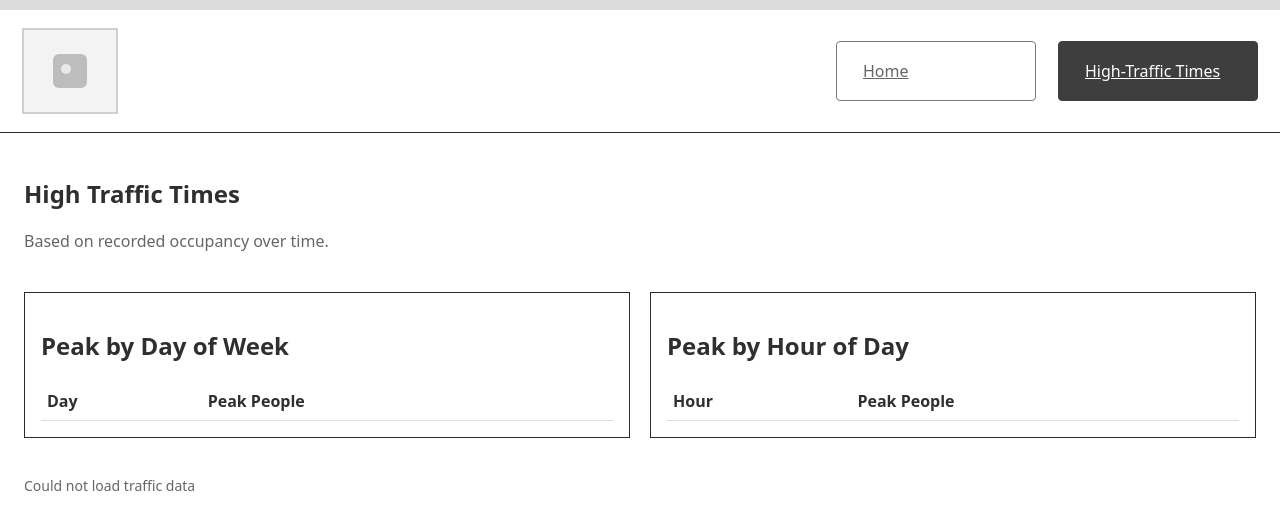
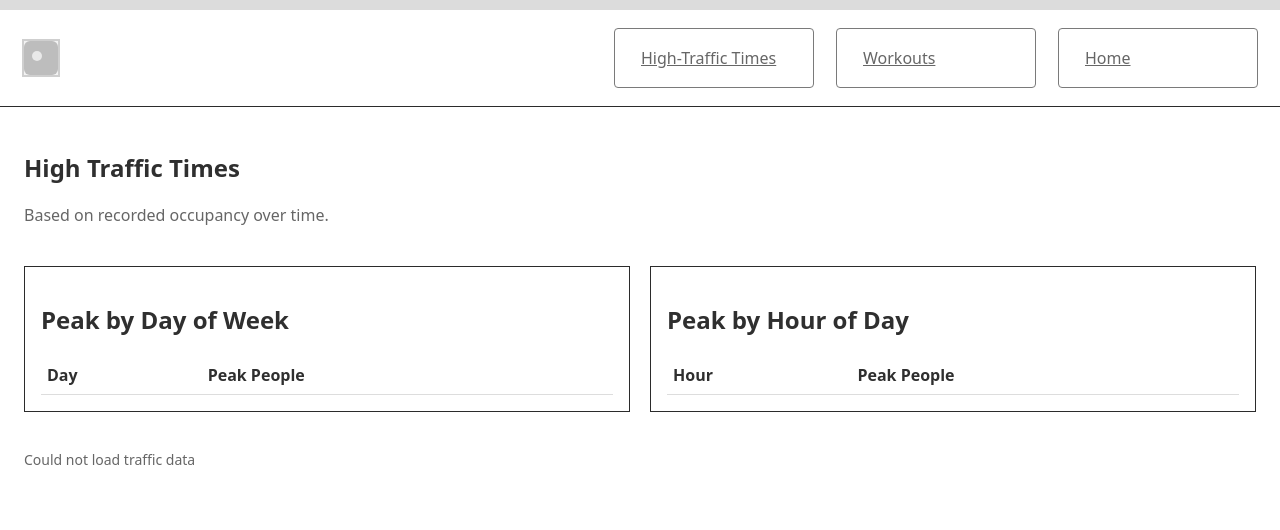
Before and after one commit to MckayHinds/GymOccupancyTracker, a plain HTML site: page GymCounterWeb/wwwroot/high-traffic.html in a window 1280 px wide. Drawn offline with Linux system fonts and the light colour scheme; no server answers.

Commit message:
Updated files for front end

```diff
--- a/GymCounterWeb/wwwroot/high-traffic.html
+++ b/GymCounterWeb/wwwroot/high-traffic.html
@@ -17,9 +17,17 @@
       </div>
 
       <div class="nav-actions">
-        <a class="nav-btn nav-outline" href="/">Home</a>
-        <a class="nav-btn nav-dark" href="/high-traffic.html">High-Traffic Times</a>
-      </div>
+        <a class="nav-btn nav-outline" href="/high-traffic.html">
+    High-Traffic Times
+  </a>
+
+  <a class="nav-btn nav-outline" href="/workouts.html">
+    Workouts
+  </a>
+
+  <a class="nav-btn nav-outline" href="/index.html">
+    Home
+  </a>
     </header>
 
     <main class="main">
--- a/GymCounterWeb/wwwroot/styles.css
+++ b/GymCounterWeb/wwwroot/styles.css
@@ -33,8 +33,8 @@ body{
 }
 
 .logo-box{
-  width: 96px;
-  height: 86px;
+  width: auto;
+  height: auto;
   border: 2px solid #cfcfcf;
   background: #f3f3f3;
   display:grid;
```
Also changed, not shown: GymCounterWeb/wwwroot/index.html (+3 -3 lines).
